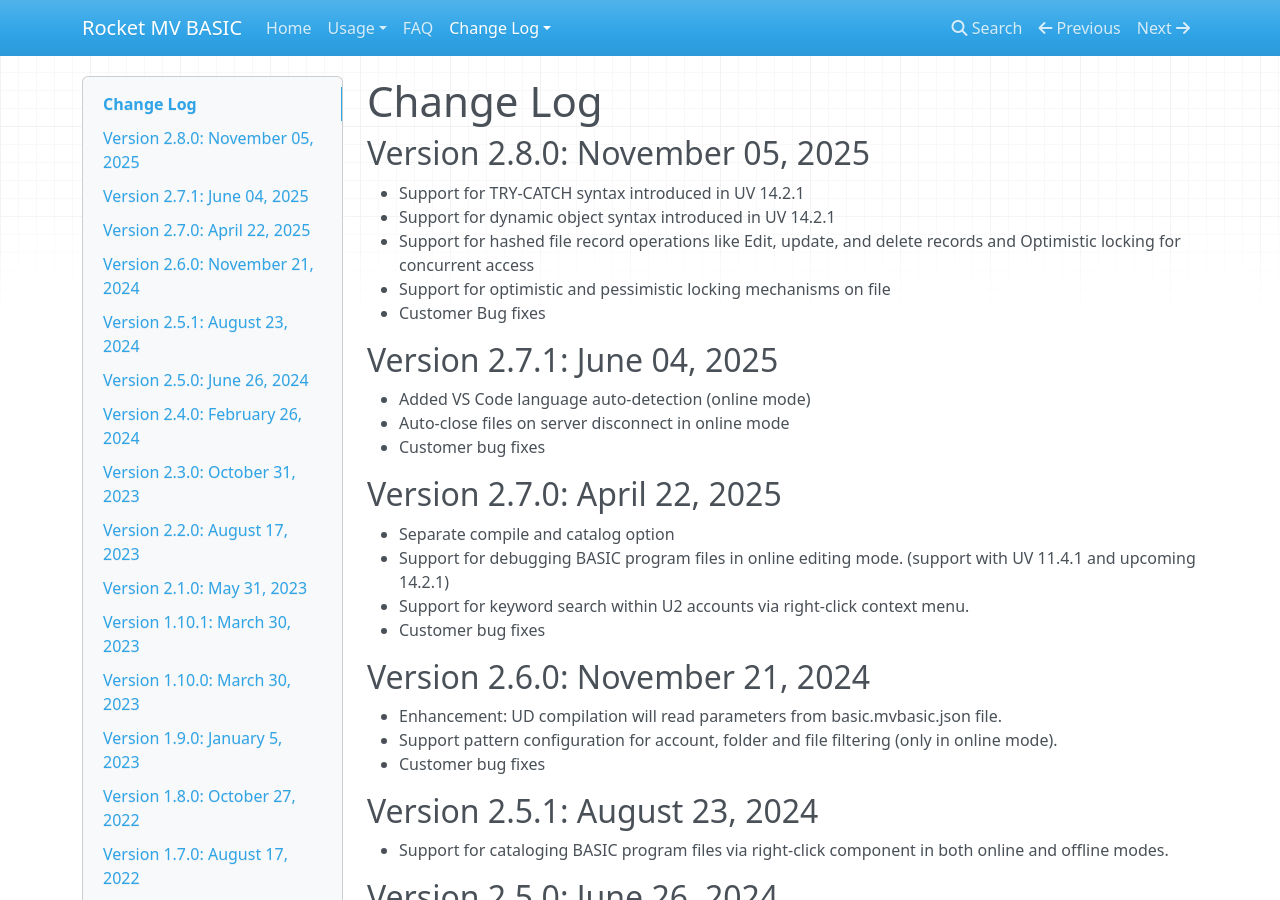
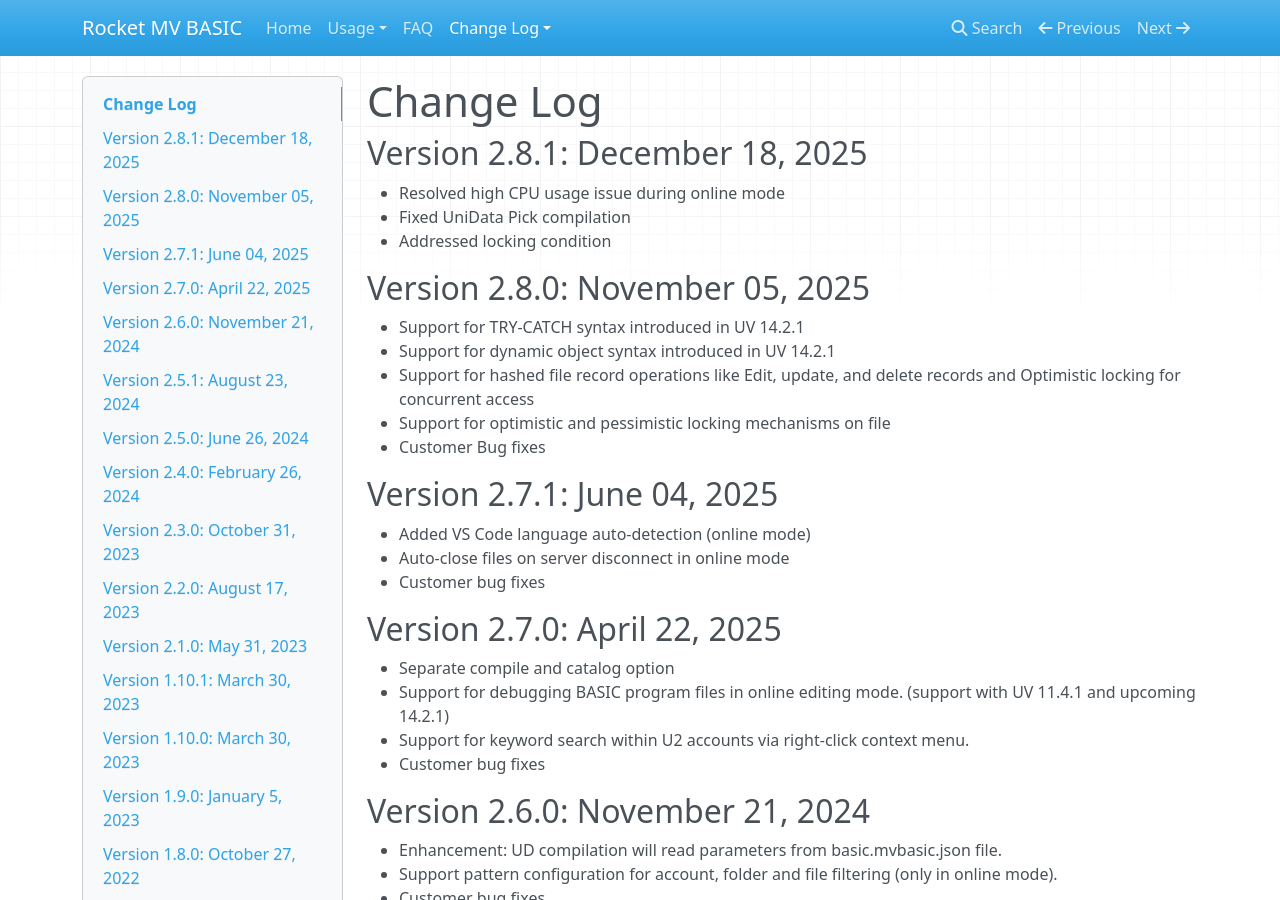
Before and after one commit to RocketSoftware/rocket-mvbasic, an MkDocs documentation site: the page built from docs/usage/CHANGELOG.md, in a window 1280 px wide and 900 px high. Built offline with MkDocs 1.6.1, drawn with Linux system fonts in a browser that asks for light colours; nearby versions of some CDN libraries.

Commit message:
updated changelog for MVVS 2.8.1

```diff
--- a/docs/usage/CHANGELOG.md
+++ b/docs/usage/CHANGELOG.md
@@ -1,4 +1,9 @@
 # Change Log
+
+## Version 2.8.1: December 18, 2025
+ - Resolved high CPU usage issue during online mode
+ - Fixed UniData Pick compilation
+ - Addressed locking condition
 
 ## Version 2.8.0: November 05, 2025
  - Support for TRY-CATCH syntax introduced in UV 14.2.1
```
